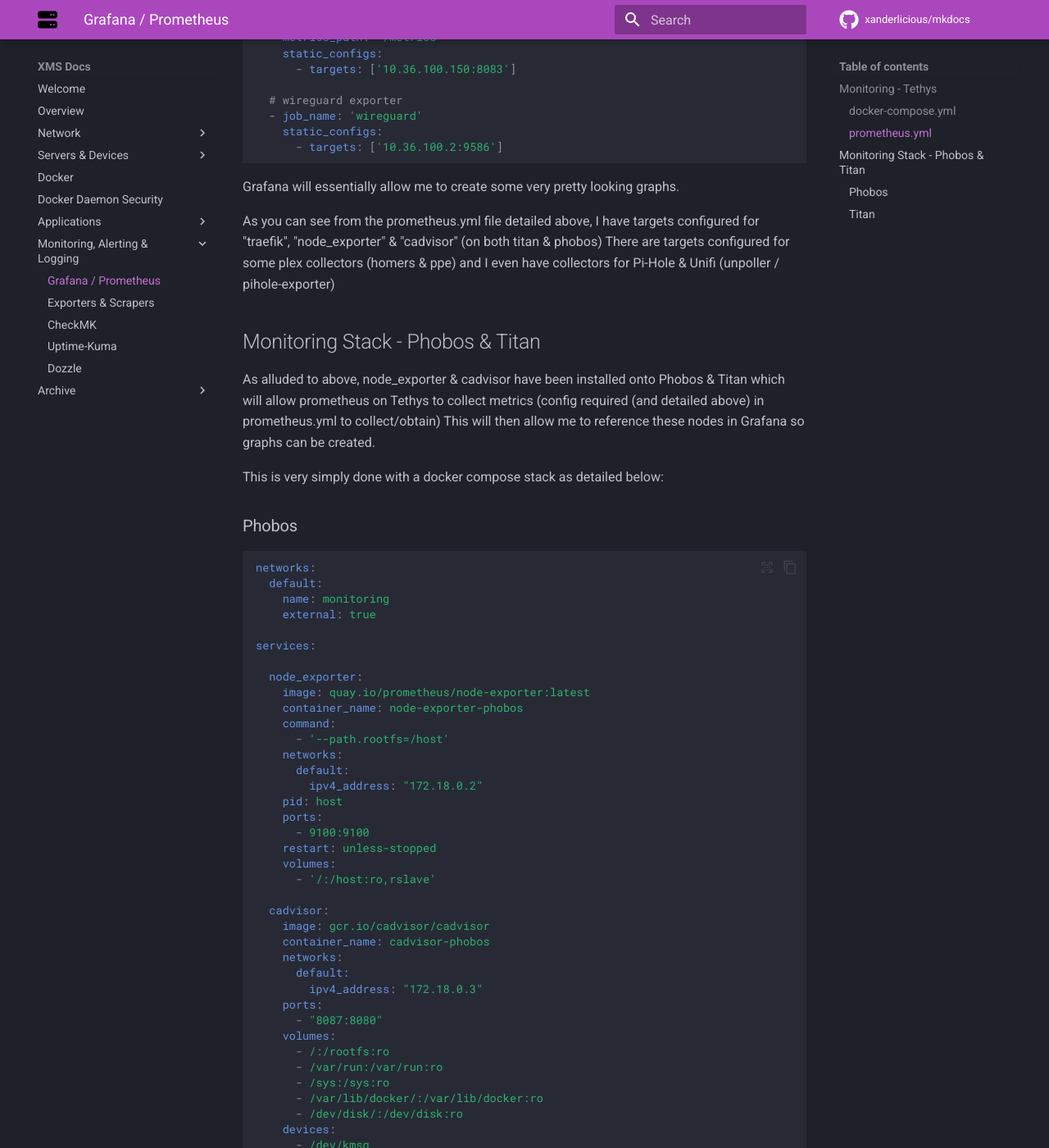
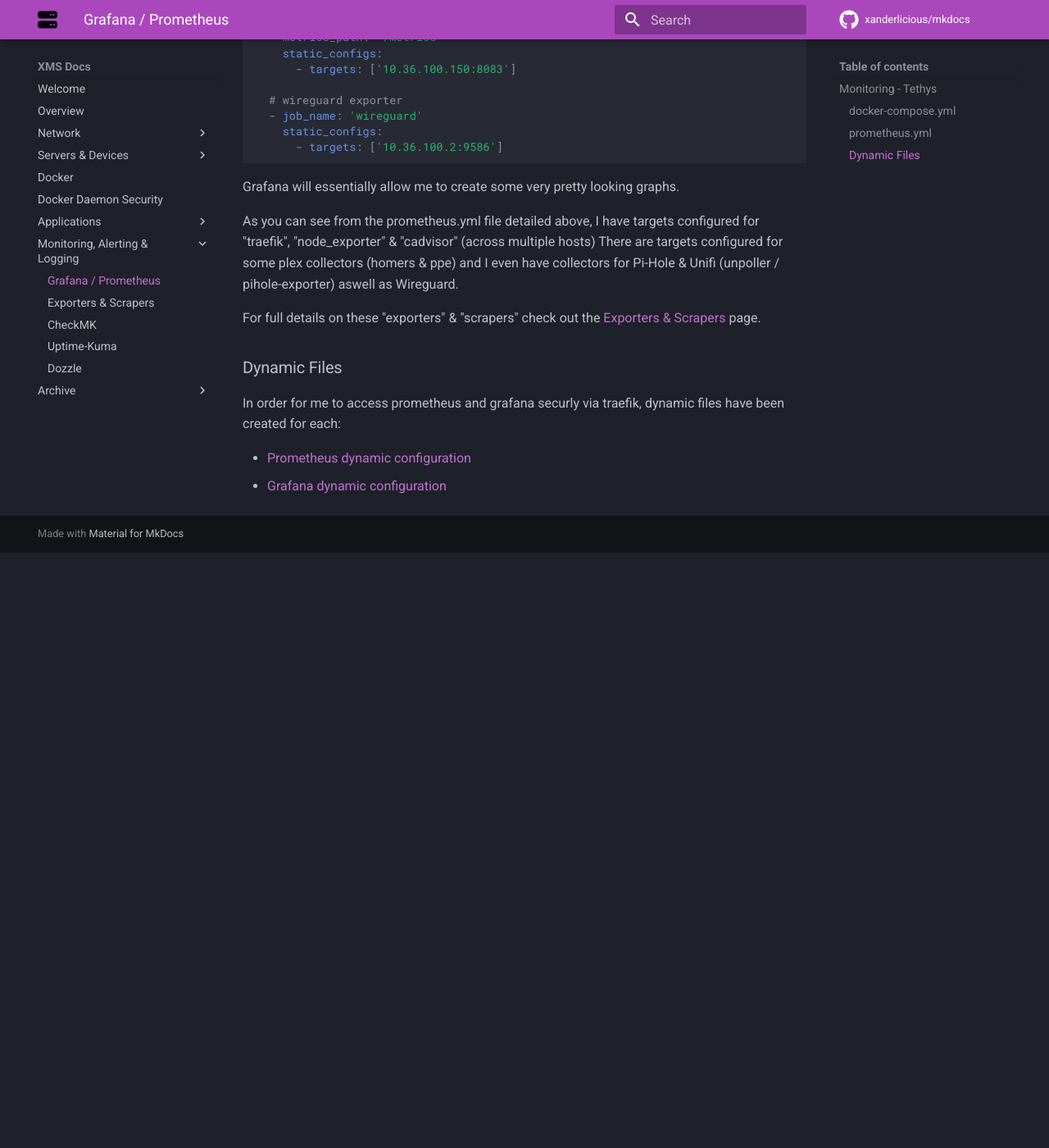
Before and after one commit to Xanderlicious/mkdocs, an MkDocs documentation site: the page built from docs/grafana & prometheus.md, in a window 1280 px wide and 1400 px high, scrolled down 4006 px. Shown: the whole window at 82% size. Built offline with MkDocs 1.6.1 and Material for MkDocs 9.7.7, drawn with Linux system fonts in a browser that asks for light colours; comment, search, counter and statistics services are not loaded; after the commit the page ends 4680 px from its top, so only the background shows below that; some of the changed text lies outside the part shown.

Commit message:
corrected the grafana page as it was duplicating info specified on the exporters page

````diff
--- a/docs/grafana & prometheus.md
+++ b/docs/grafana & prometheus.md
@@ -201,168 +201,13 @@
 
 Grafana will essentially allow me to create some very pretty looking graphs.
 
-As you can see from the prometheus.yml file detailed above, I have targets configured for "traefik", "node_exporter" & "cadvisor" (on both titan & phobos) There are targets configured for some plex collectors (homers & ppe) and I even have collectors for Pi-Hole & Unifi (unpoller / pihole-exporter)
+As you can see from the prometheus.yml file detailed above, I have targets configured for "traefik", "node_exporter" & "cadvisor" (across multiple hosts) There are targets configured for some plex collectors (homers & ppe) and I even have collectors for Pi-Hole & Unifi (unpoller / pihole-exporter) aswell as Wireguard.
 
-## Monitoring Stack - Phobos & Titan
+For full details on these "exporters" & "scrapers" check out the [Exporters & Scrapers](https://docs.xmsystems.co.uk/exporters/) page.
 
-As alluded to above, node_exporter & cadvisor have been installed onto Phobos & Titan which will allow prometheus on Tethys to collect metrics (config required (and detailed above) in prometheus.yml to collect/obtain) This will then allow me to reference these nodes in Grafana so graphs can be created.
+### Dynamic Files
 
-This is very simply done with a docker compose stack as detailed below:
-
-### Phobos
-
-```yaml
-networks:
-  default:
-    name: monitoring
-    external: true
-
-services:
-
-  node_exporter:
-    image: quay.io/prometheus/node-exporter:latest
-    container_name: node-exporter-phobos
-    command:
-      - '--path.rootfs=/host'
-    networks:
-      default:
-        ipv4_address: "172.18.0.2"
-    pid: host
-    ports:
-      - 9100:9100
-    restart: unless-stopped
-    volumes:
-      - '/:/host:ro,rslave'
-
-  cadvisor:
-    image: gcr.io/cadvisor/cadvisor
-    container_name: cadvisor-phobos
-    networks:
-      default:
-        ipv4_address: "172.18.0.3"
-    ports:
-      - "8087:8080"
-    volumes:
-      - /:/rootfs:ro
-      - /var/run:/var/run:ro
-      - /sys:/sys:ro
-      - /var/lib/docker/:/var/lib/docker:ro
-      - /dev/disk/:/dev/disk:ro
-    devices:
-      - /dev/kmsg
-    restart: unless-stopped
-    privileged: true
-
-  dozzle-agent:
-    image: amir20/dozzle:latest
-    container_name: dozzle-agent
-    networks:
-      default:
-        ipv4_address: "172.18.0.4"
-    command: agent
-    environment:
-      - DOZZLE_HOSTNAME=Phobos
-    volumes:
-      - /var/run/docker.sock:/var/run/docker.sock:ro
-    ports:
-      - 7007:7007
-    restart: unless-stopped
-```
-
-### Titan
-
-```yaml
-networks:
-  default:
-    name: monitoring
-    external: true
-
-services:
-
-  node_exporter:
-    image: quay.io/prometheus/node-exporter:latest
-    container_name: node-exporter-titan
-    command:
-      - '--path.rootfs=/host'
-    networks:
-      default:
-        ipv4_address: "172.18.0.2"
-    pid: host
-    ports:
-      - 9100:9100
-    restart: unless-stopped
-    volumes:
-      - '/:/host:ro,rslave'
-
-  cadvisor:
-    image: gcr.io/cadvisor/cadvisor
-    container_name: cadvisor-titan
-    networks:
-      default:
-        ipv4_address: "172.18.0.3"
-    ports:
-      - "8087:8080"
-    volumes:
-      - /:/rootfs:ro
-      - /var/run:/var/run:ro
-      - /sys:/sys:ro
-      - /var/lib/docker/:/var/lib/docker:ro
-      - /dev/disk/:/dev/disk:ro
-    devices:
-      - /dev/kmsg
-    restart: unless-stopped
-    privileged: true
-
-  plex-exporter:
-    image: ghcr.io/timothystewart6/prometheus-plex-exporter
-    container_name: plex-exporter
-    networks:
-      default:
-        ipv4_address: "172.18.0.4"
-    ports:
-      - "9000:9000"
-    environment:
-      PLEX_SERVER: "https://subdomain.domain.co.uk"
-      PLEX_TOKEN: "plex-token"
-    restart: unless-stopped
-
-  homers:
-    image: mcth/homers
-    container_name: homers
-    networks:
-      default:
-        ipv4_address: "172.18.0.5"
-    ports:
-      - "8083:8000"
-    volumes:
-      - /ssd/docker/appdata/homers/config.toml:/app/config.toml
-    restart: always
-
-  dozzle:
-    image: amir20/dozzle:latest
-    container_name: dozzle
-    volumes:
-      - /var/run/docker.sock:/var/run/docker.sock
-      - /ssd/docker/appdata/dozzle/data:/data
-    ports:
-      - 8585:8080
-    networks:
-      default:
-        ipv4_address: "172.18.0.6"
-    environment:
-      - DOZZLE_REMOTE_AGENT=10.36.100.151:7007,10.36.100.152:7007
-      - DOZZLE_ENABLE_ACTIONS=true
-      - DOZZLE_ENABLE_SHELL=true
-      - DOZZLE_AUTH_PROVIDER=simple
-      - DOZZLE_HOSTNAME=Titan
-      - TZ=Europe/London
-    restart: unless-stopped
-```
-
-I have created dynamic files for each of these:
+In order for me to access prometheus and grafana securly via traefik, dynamic files have been created for each:
 
 - [Prometheus dynamic configuration](https://docs.xmsystems.co.uk/dynamic/#prometheus-tethys)
 - [Grafana dynamic configuration](https://docs.xmsystems.co.uk/dynamic/#grafana-tethys)
-
-!!! note
-    As you will have noticed, there are, on each hosts monitoring stack, there is a service entry for [dozzle](https://docs.xmsystems.co.uk/dozzle)
````
